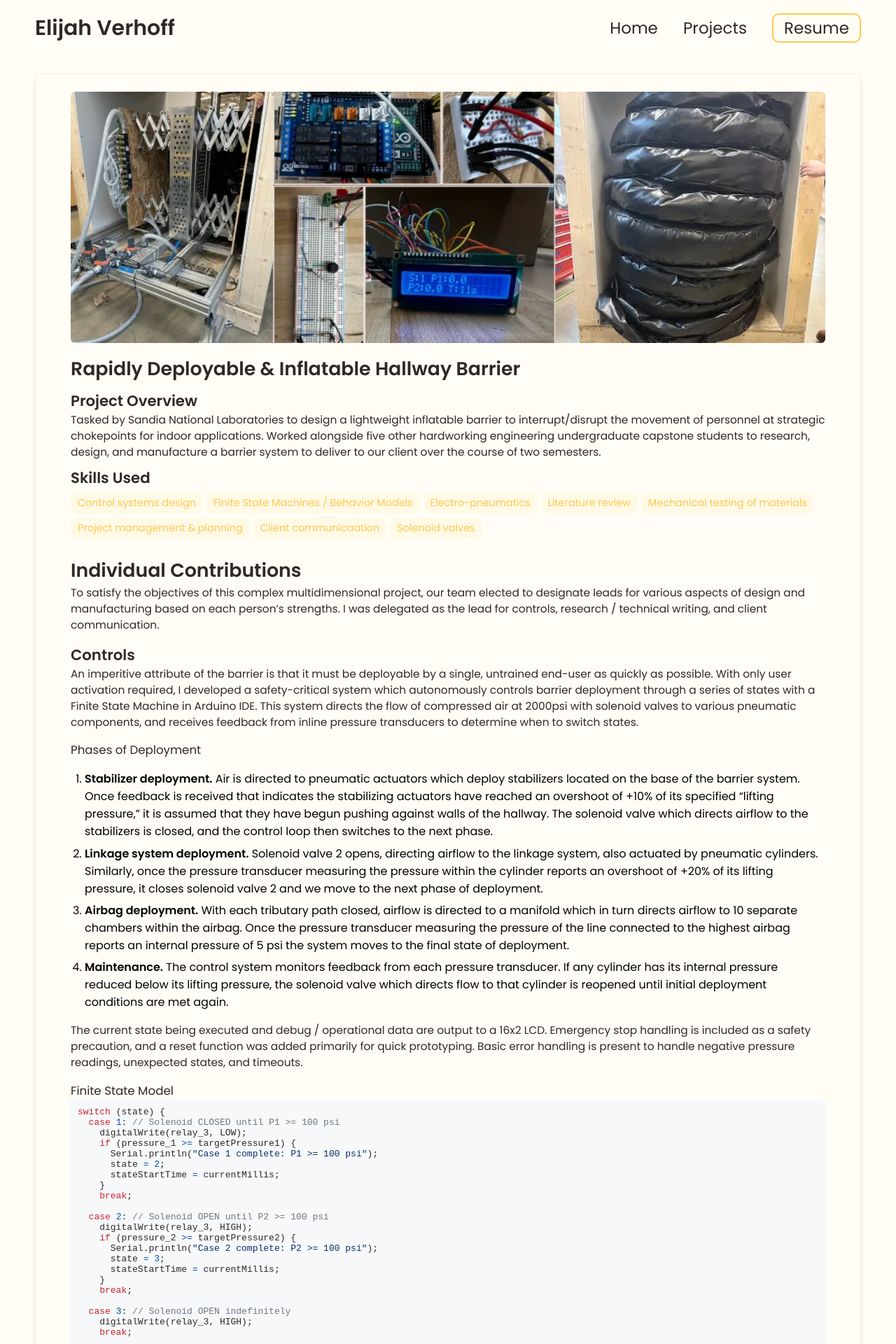
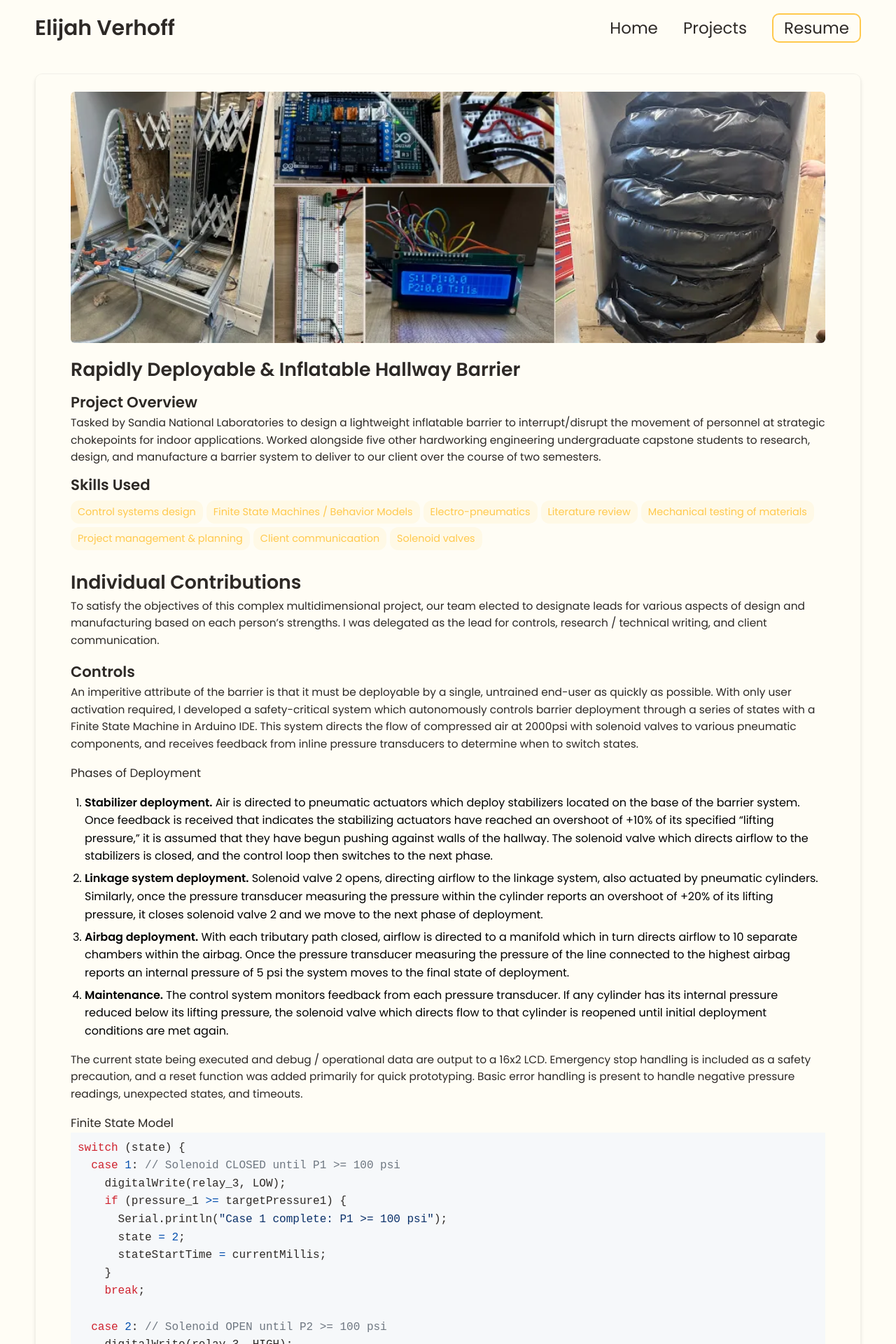
Before and after one commit to elijahverhoff/elijahverhoff.github.io, a Jekyll site: the page built from _projects/Rapidly Deployable & Inflatable Hallway Barrier (MEE Capstone)/index.md, in a window 1280 px wide. Shown: the top 1920 px of the page at 70% size. Built offline with Jekyll 4.4.1, drawn with Linux system fonts in a browser that asks for light colours.

Commit message:
Update font sizes and line heights for lists and headings
Refactor list and heading styles for consistency and readability.

```diff
--- a/css/custom.css
+++ b/css/custom.css
@@ -1,32 +1,27 @@
-.page ol,
-.page ul,
-.post-view ol,
-.post-view ul {
-  font-size: 1rem;
+/* Set a consistent base reading size for content areas */
+.page, .post-view, .content, article {
+  font-size: 1rem;       /* or 100% if you prefer to inherit from body */
   line-height: 1.6;
 }
 
-.page li,
-.post-view li {
+/* Make lists match surrounding text instead of forcing a larger size */
+.page ol, .page ul,
+.post-view ol, .post-view ul,
+.content ol, .content ul,
+article ol, article ul {
+  font-size: inherit;
+  line-height: inherit;
+}
+
+/* Tweak list item spacing */
+.page li, .post-view li, .content li, article li {
   margin: 0.4rem 0;
 }
 
-.page h1 + ol,
-.page h2 + ol,
-.page h3 + ol,
-.page h4 + ol,
-.page h1 + ul,
-.page h2 + ul,
-.page h3 + ul,
-.page h4 + ul,
-.post-view h1 + ol,
-.post-view h2 + ol,
-.post-view h3 + ol,
-.post-view h4 + ol,
-.post-view h1 + ul,
-.post-view h2 + ul,
-.post-view h3 + ul,
-.post-view h4 + ul {
-  font-size: inherit;
-  line-height: inherit;
+/* Optional: slightly reduce nested lists */
+.page li > ol, .page li > ul,
+.post-view li > ol, .post-view li > ul,
+.content li > ol, .content li > ul,
+article li > ol, article li > ul {
+  font-size: 0.95em;
 }
```
